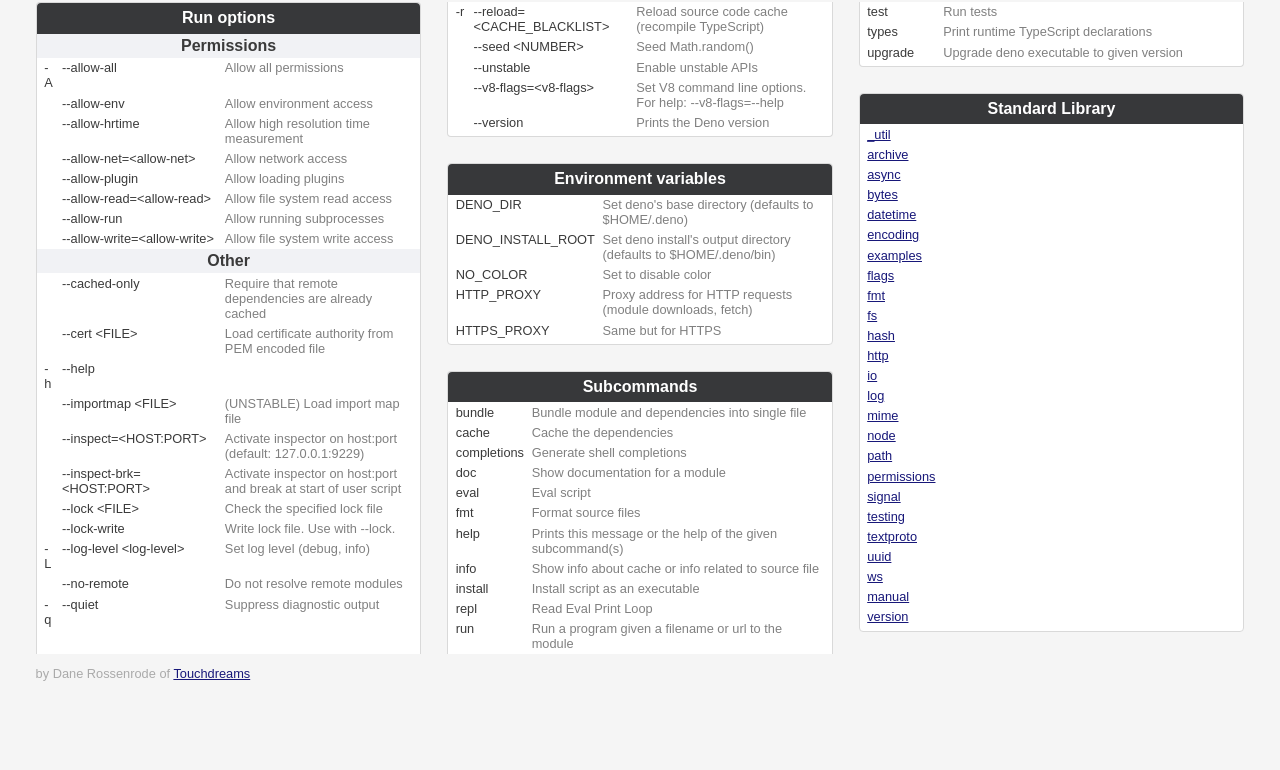
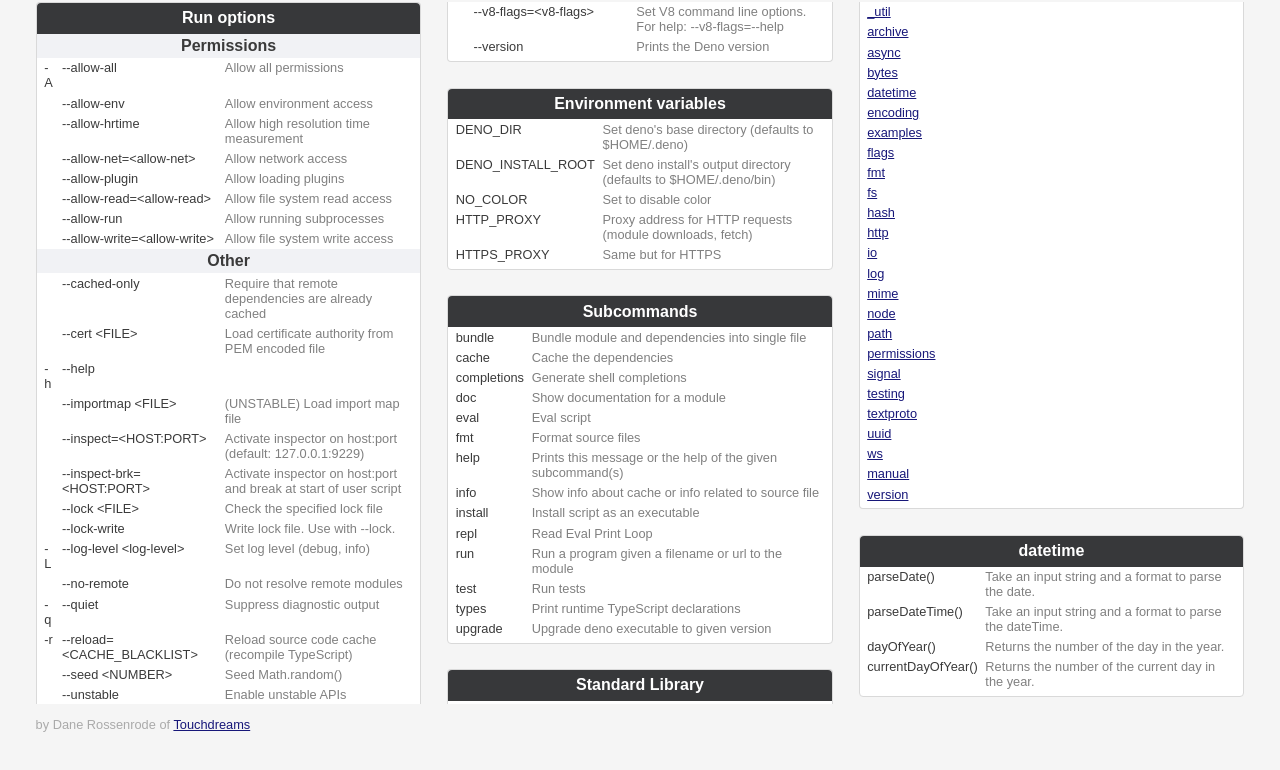
Before and after one commit to Droces/Deno-Cheat-Sheet, a plain HTML site: page index.html in a window 1280 px wide. Shown: the part 108-878 px from the top of the page. Before the commit the page ends 838 px from the top, so only its background shows below. Drawn offline with Linux system fonts and the light colour scheme.

Commit message:
Adds datetime section from the standard library

```diff
--- a/index.html
+++ b/index.html
@@ -121,6 +121,20 @@
             </table>
         </section>
 
+        <section>
+            <table cellspacing="0">
+                <thead>
+                    <tr><th colspan="2">datetime</th></tr>
+                </thead>
+                <tbody>
+                    <tr><td>parseDate()</td>        <td>Take an input string and a format to parse the date.</td></tr>
+                    <tr><td>parseDateTime()</td>    <td>Take an input string and a format to parse the dateTime.</td></tr>
+                    <tr><td>dayOfYear()</td>        <td>Returns the number of the day in the year.</td></tr>
+                    <tr><td>currentDayOfYear()</td> <td>Returns the number of the current day in the year.</td></tr>
+                </tbody>
+            </table>
+        </section>
+
     </main>
 
     <footer>
```
